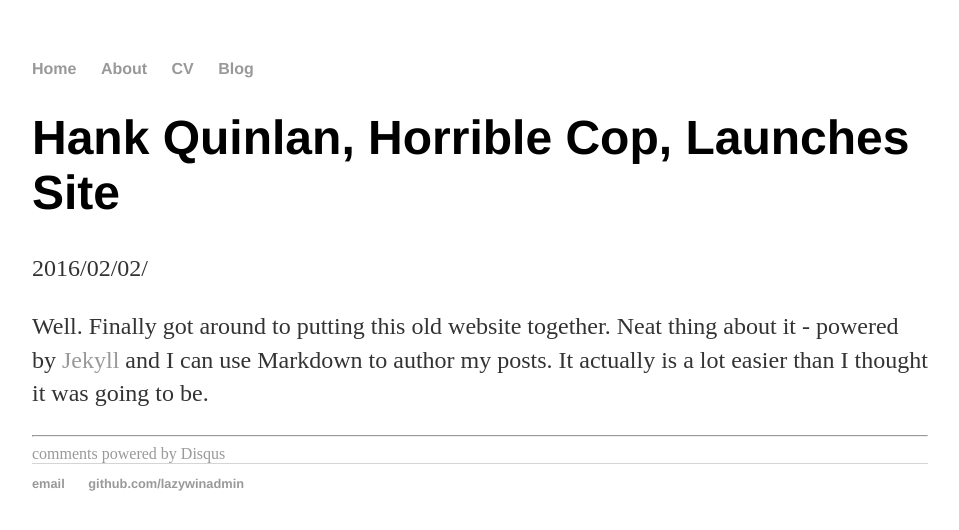
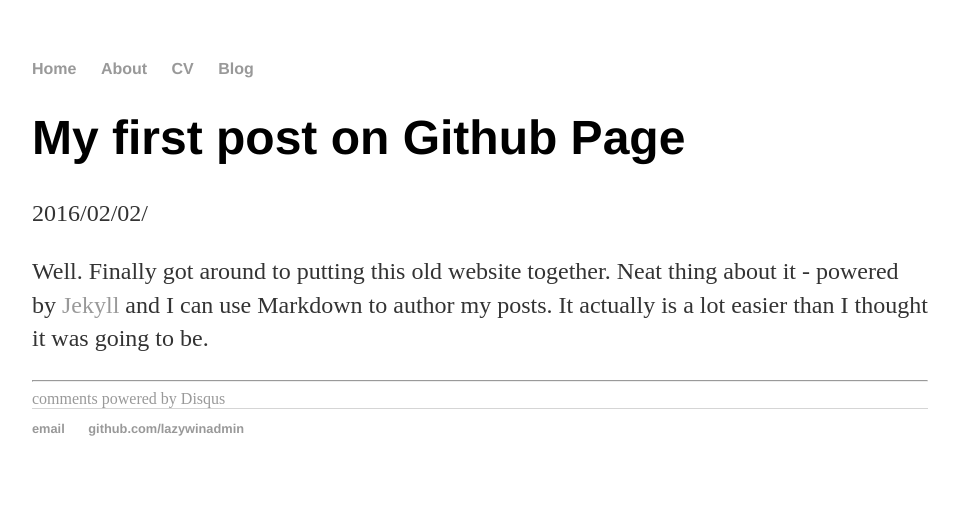
Before and after one commit to lazywinadmin/GithubPages-Hank, a Jekyll site: the page built from _posts/2016-02-02-lazywinadmin.md, in a window 1280 px wide. Shown: the top 530 px of the page, without its empty margins (160-1119 px from the left). Built offline with Jekyll 4.4.1, drawn with Linux system fonts in a browser that asks for light colours; comment, search, counter and statistics services are not loaded.

Commit message:
Update 2016-02-02-lazywinadmin.md

```diff
--- a/_posts/2016-02-02-lazywinadmin.md
+++ b/_posts/2016-02-02-lazywinadmin.md
@@ -1,6 +1,6 @@
 ---
 layout: post
-title: "Hank Quinlan, Horrible Cop, Launches Site"
+title: "My first post on Github Page"
 date: 2016/02/02
 ---
 
```
